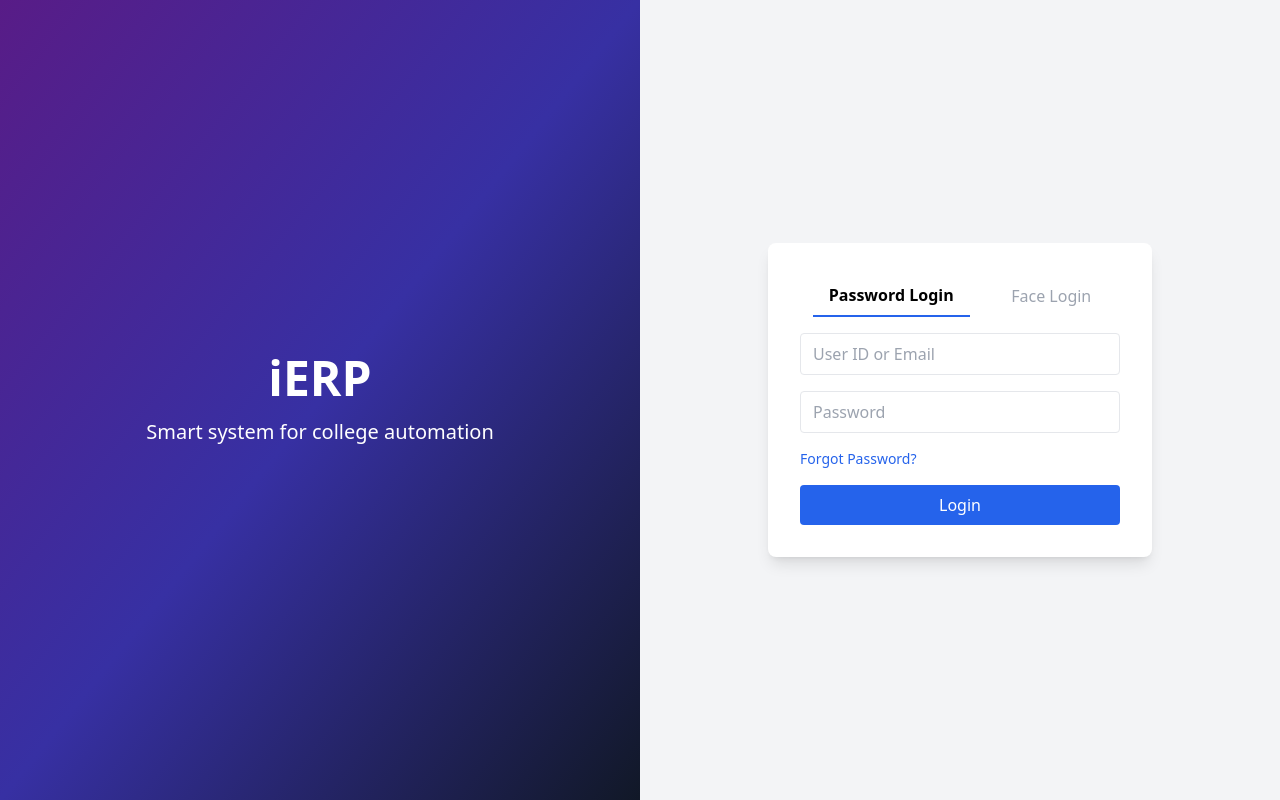
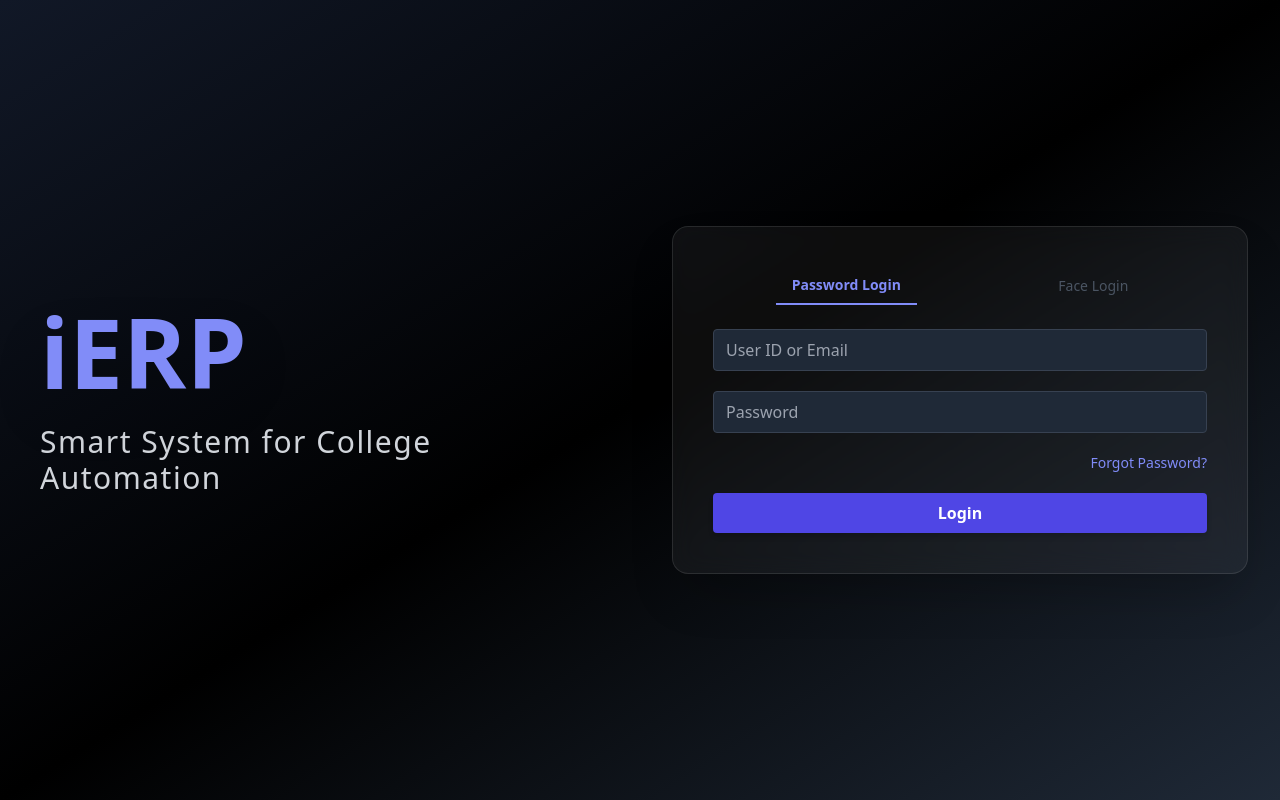
Before and after one commit to TarunParvati392/ierp-project, a React (Create React App) app in the folder client/: page / in a window 1280 px wide. Built offline with nearby package versions, Linux system fonts and the light colour scheme; no server answers.

Commit message:
Password Login

```diff
--- a/client/src/App.js
+++ b/client/src/App.js
@@ -1,8 +1,17 @@
 import React from 'react';
+import { BrowserRouter as Router, Routes, Route } from 'react-router-dom';
 import LoginPage from './pages/LoginPage';
+import ForgotPasswordPage from './pages/ForgotPasswordPage';
 
-function App() {
-  return <LoginPage />;
-}
+const App = () => {
+  return (
+    <Router>
+      <Routes>
+        <Route path="/" element={<LoginPage />} />
+        <Route path="/forgot-password" element={<ForgotPasswordPage />} />
+      </Routes>
+    </Router>
+  );
+};
 
 export default App;
--- a/client/src/components/Auth/LoginTabs.js
+++ b/client/src/components/Auth/LoginTabs.js
@@ -5,16 +5,20 @@ const LoginTabs = () => {
   const [tab, setTab] = useState('password');
 
   return (
-    <div className="bg-white p-8 shadow-lg rounded-lg w-96">
-      <div className="flex justify-around mb-4">
+    <>
+      <div className="flex justify-around mb-6">
         <button
-          className={`px-4 py-2 ${tab === 'password' ? 'border-b-2 border-blue-600 font-bold' : ''}`}
+          className={`px-4 py-2 rounded-t text-sm transition-all duration-200 ${
+            tab === 'password'
+              ? 'text-indigo-400 border-b-2 border-indigo-400 font-bold'
+              : 'text-gray-400'
+          }`}
           onClick={() => setTab('password')}
         >
           Password Login
         </button>
         <button
-          className="px-4 py-2 text-gray-400 cursor-not-allowed"
+          className="px-4 py-2 text-gray-600 cursor-not-allowed text-sm"
           disabled
         >
           Face Login
@@ -22,7 +26,7 @@ const LoginTabs = () => {
       </div>
 
       {tab === 'password' && <PasswordLogin />}
-    </div>
+    </>
   );
 };
 
--- a/client/src/components/Auth/PasswordLogin.js
+++ b/client/src/components/Auth/PasswordLogin.js
@@ -1,18 +1,22 @@
 import React, { useState } from 'react';
 import api from '../../utils/api';
+import { useNavigate } from 'react-router-dom';
 
 const PasswordLogin = () => {
     const [identifier, setIdentifier] = useState('');
     const [password, setPassword] = useState('');
     const [errorMsg, setErrorMsg] = useState('');
+    const navigate = useNavigate();
 
     const handleLogin = async (e) => {
         e.preventDefault();
         setErrorMsg('');
 
         try {
-      const res = await api.post('/api/auth/login', { identifier, password });
+            const res = await api.post('/auth/login', { identifier, password });
             console.log(`✅ ${res.data.message}`);
+            // You can navigate to dashboard once implemented:
+            // navigate(`/dashboard/${res.data.role.toLowerCase()}`);
         } catch (err) {
             if (err.response?.data?.error) {
                 setErrorMsg(err.response.data.error);
@@ -23,13 +27,13 @@ const PasswordLogin = () => {
     };
 
     return (
-    <form onSubmit={handleLogin} className="space-y-4">
+        <form onSubmit={handleLogin} className="space-y-5">
             <input
                 type="text"
                 placeholder="User ID or Email"
                 value={identifier}
                 onChange={(e) => setIdentifier(e.target.value)}
-        className="w-full border px-3 py-2 rounded"
+                className="w-full px-3 py-2 rounded bg-gray-800 text-white placeholder-gray-400 border border-gray-700 focus:outline-none focus:ring-2 focus:ring-indigo-500"
                 required
             />
 
@@ -38,19 +42,26 @@ const PasswordLogin = () => {
                 placeholder="Password"
                 value={password}
                 onChange={(e) => setPassword(e.target.value)}
-        className="w-full border px-3 py-2 rounded"
+                className="w-full px-3 py-2 rounded bg-gray-800 text-white placeholder-gray-400 border border-gray-700 focus:outline-none focus:ring-2 focus:ring-indigo-500"
                 required
             />
 
-      {errorMsg && <p className="text-red-500 text-sm">{errorMsg}</p>}
+            {errorMsg && (
+                <p className="text-red-400 text-sm mt-1">{errorMsg}</p>
+            )}
 
-      <div className="flex justify-between text-sm">
-        <a href="/forgot-password" className="text-blue-600 hover:underline">Forgot Password?</a>
+            <div className="flex justify-end text-sm">
+                <a
+                    href="/forgot-password"
+                    className="text-indigo-400 hover:underline transition"
+                >
+                    Forgot Password?
+                </a>
             </div>
 
             <button
                 type="submit"
-        className="w-full bg-blue-600 text-white py-2 rounded hover:bg-blue-700"
+                className="w-full bg-indigo-600 hover:bg-indigo-700 text-white font-semibold py-2 px-4 rounded transition-all duration-300 shadow-md hover:shadow-xl"
             >
                 Login
             </button>
--- /dev/null
+++ b/client/src/pages/ForgotPasswordPage.js
@@ -0,0 +1,11 @@
+import React from 'react';
+
+const ForgotPasswordPage = () => {
+  return (
+    <div className="flex h-screen justify-center items-center bg-gray-100">
+      <h1 className="text-2xl font-semibold">Forgot Password Page (Coming Tomorrow)</h1>
+    </div>
+  );
+};
+
+export default ForgotPasswordPage;
--- a/client/src/pages/LoginPage.js
+++ b/client/src/pages/LoginPage.js
@@ -3,16 +3,24 @@ import LoginTabs from '../components/Auth/LoginTabs';
 
 const LoginPage = () => {
   return (
-    <div className="flex h-screen">
-      {/* Left side */}
-      <div className="w-1/2 bg-gradient-to-br from-purple-900 via-indigo-800 to-gray-900 text-white flex flex-col justify-center items-center">
-        <h1 className="text-5xl font-bold mb-4">iERP</h1>
-        <p className="text-xl">Smart system for college automation</p>
+    <div className="min-h-screen flex flex-col md:flex-row bg-gradient-to-br from-gray-900 via-black to-gray-800 text-white">
+      {/* Left Side Title */}
+      <div className="w-full md:w-1/2 flex items-center justify-center p-10">
+        <div>
+          <h1 className="text-7xl md:text-8xl font-extrabold text-indigo-400 leading-tight drop-shadow-2xl">
+            iERP
+          </h1>
+          <p className="text-2xl md:text-3xl text-gray-300 mt-6 font-light tracking-wider">
+            Smart System for College Automation
+          </p>
+        </div>
       </div>
 
-      {/* Right side */}
-      <div className="w-1/2 bg-gray-100 flex justify-center items-center">
-        <LoginTabs />
+      {/* Right Side Login Card */}
+      <div className="w-full md:w-1/2 flex items-center justify-center p-8">
+        <div className="w-full max-w-xl bg-white/5 backdrop-blur-md border border-white/10 shadow-2xl rounded-2xl p-10">
+          <LoginTabs />
+        </div>
       </div>
     </div>
   );
--- a/client/src/utils/api.js
+++ b/client/src/utils/api.js
@@ -1,7 +1,7 @@
 import axios from 'axios';
 
 const api = axios.create({
-  baseURL: import.meta.env.VITE_API_URL || process.env.REACT_APP_API_URL,
+  baseURL: process.env.REACT_APP_API_URL,
   withCredentials: false,
 });
 
```
Lines whose indentation alone changed are shown as unchanged.
